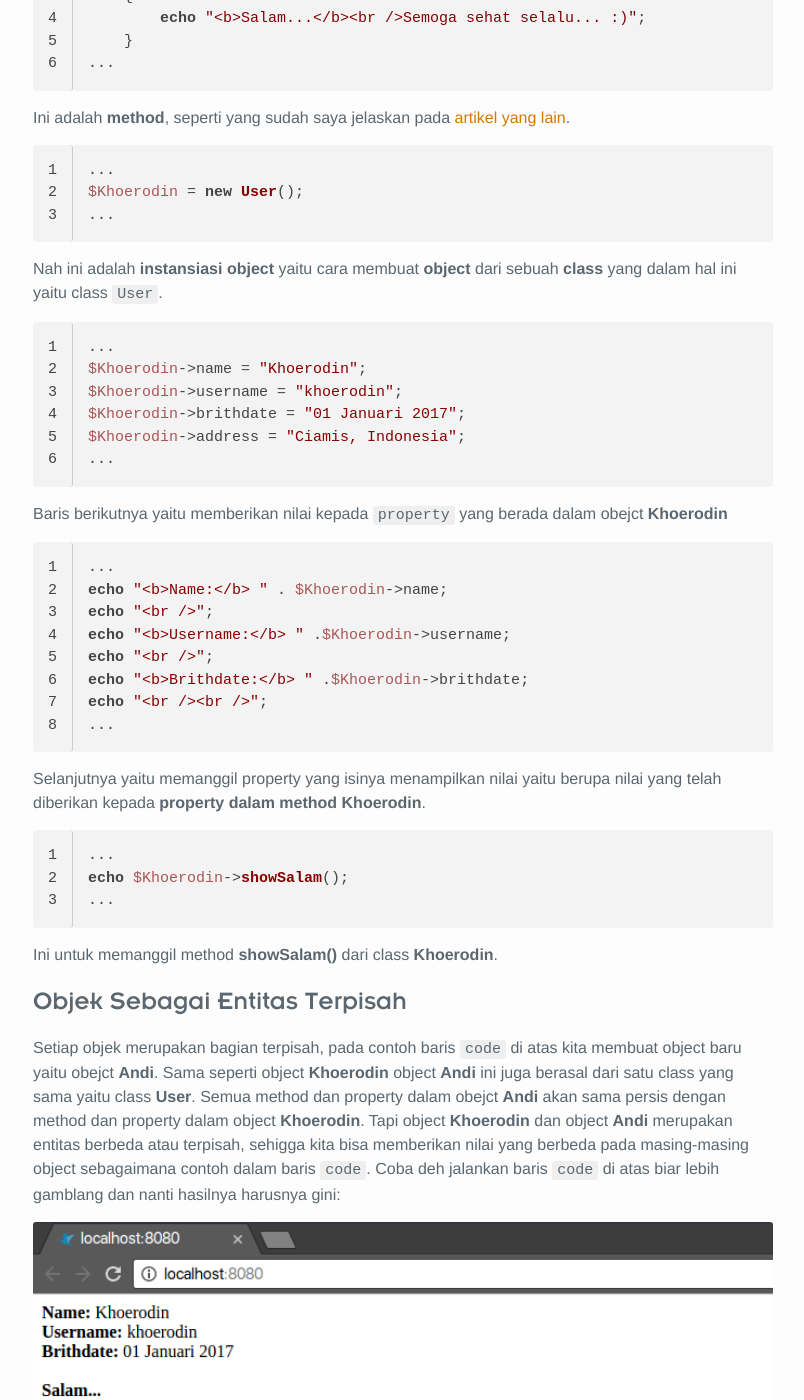
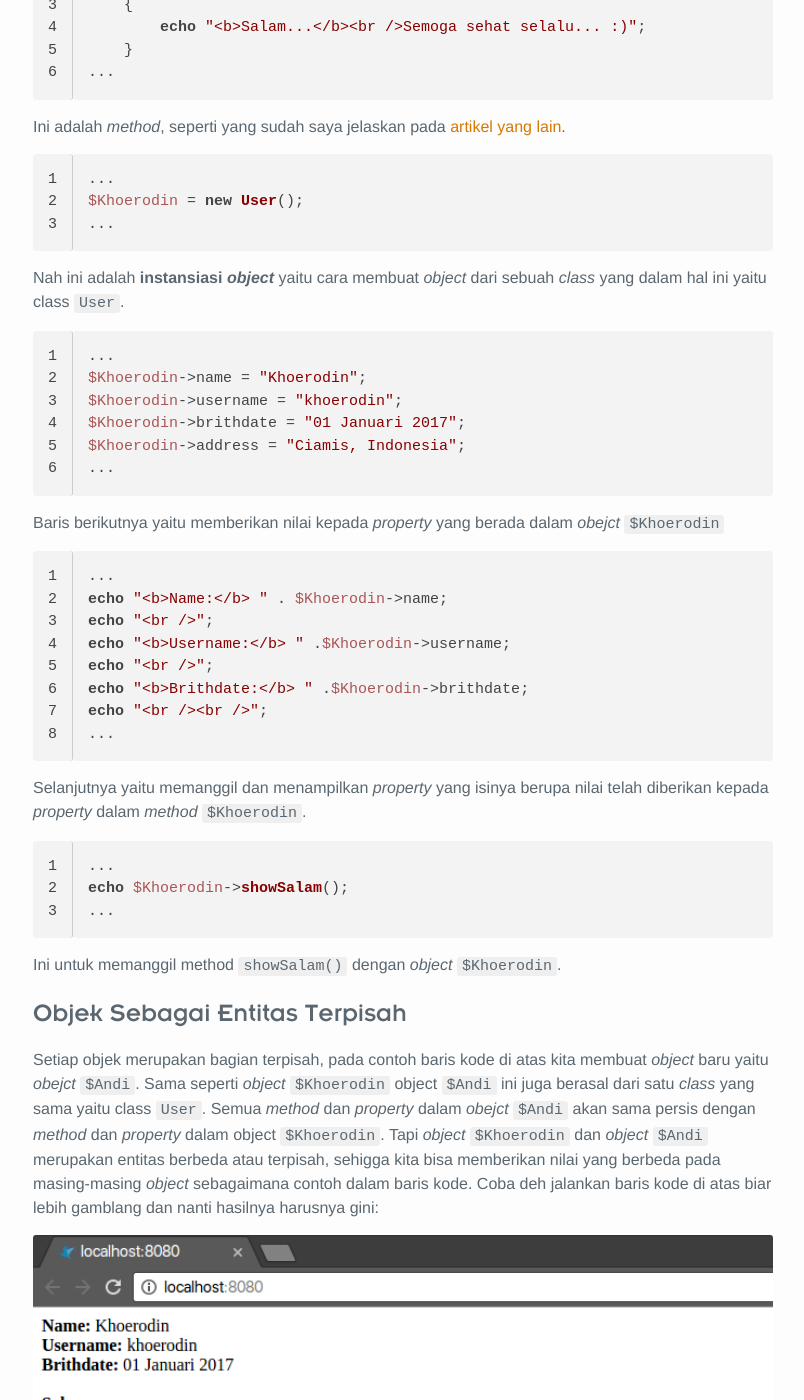
Before and after one commit to khoerodin/khoerodin.github.io, a Jekyll site: the page built from _posts/2017-02-10-penjelasan-object-dalam-oop-php.md, in a window 1280 px wide and 1400 px high, scrolled down 2205 px. Shown: the whole window, without its empty margins (237-1041 px from the left). Built offline with Jekyll 4.4.1, drawn with Linux system fonts in a browser that asks for light colours; nearby versions of some CDN libraries; emoji names are drawn with the system emoji font; comment, search, counter and statistics services are not loaded; some of the changed text lies outside the part shown.

Commit message:
edit markdown

````diff
--- a/_posts/2017-02-10-penjelasan-object-dalam-oop-php.md
+++ b/_posts/2017-02-10-penjelasan-object-dalam-oop-php.md
@@ -7,7 +7,7 @@ tags:
 published: true
 ---
 
-**Object** adalah hasil konkrit atau *hasil cetakan* dari sebuah **class**. Sebagai contoh pada artikel sebelumnya saya telah membuat **Class User** maka object-nya adalah para User atau *account*, misalnya *Khoerodin*, *Andi* dan *Bagus*. Berikut contohnya, silakan praktekkan di komputer masing-masing ya, karena akan lebih faham jika dipraktekkan :smile:
+**Object** adalah hasil konkrit atau *hasil cetakan* dari sebuah **class**. Sebagai contoh pada artikel sebelumnya saya telah membuat *Class* `User` maka *object*-nya adalah para *User* atau *account*, misalnya *Khoerodin*, *Andi* dan *Bagus*. Berikut contohnya, silakan praktekkan di komputer masing-masing ya, karena akan lebih faham jika dipraktekkan :smile:
 
 ```php
 class User {
@@ -72,7 +72,7 @@ class User {
 ...
 ```
 
-Ini adalah mendefinisikan **Class** baru dengan nama **User**, diikuti pembuka kurung kurawal untuk mengawali Class dan tentunya pada baris terakhir ditutup oleh penutup kurung kurawal.
+Ini adalah mendefinisikan *class* baru dengan nama `User`, diikuti pembuka kurung kurawal untuk mengawali *class* dan tentunya pada baris terakhir ditutup oleh penutup kurung kurawal.
 
 ```php
 ...
@@ -83,7 +83,7 @@ Ini adalah mendefinisikan **Class** baru dengan nama **User**, diikuti pembuka k
 ...
 ```
 
-Baris selanjutnya ialah mendefinisikan property, dengan didahului menggunakan keyword **var**. Selain keyword **var** bisa saja menggunakan keyword **public** atau **protected** atau **private**, tapi di sini saya menggunakan **var**. Dalam artikel ini bisa kita abaikan saja pertanyaan *Apa sih fungsi var, public, protected dan private?* Karena bahasan mengenai keyword **public**, **protected** dan **private** akan dibahas dalam artikel tersendiri yaitu tentang **pewarisan**.
+Baris selanjutnya ialah mendefinisikan *property*, dengan didahului menggunakan *keyword* `var`. Selain *keyword* `var` bisa saja menggunakan *keyword* `public` atau `protected` atau `private`, tapi di sini saya menggunakan `var`. Dalam artikel ini bisa kita abaikan saja pertanyaan *Apa sih fungsi var, public, protected dan private?* Karena bahasan mengenai keyword `public`, `protected` dan `private` akan dibahas dalam artikel tersendiri yaitu tentang **pewarisan**.
 
 ```php
 ...
@@ -94,7 +94,7 @@ Baris selanjutnya ialah mendefinisikan property, dengan didahului menggunakan ke
 ...
 ```
 
-Ini adalah **method**, seperti yang sudah saya jelaskan pada <a href="https://khoerodin.id/method-dalam-oop-php/" target="_blank">artikel yang lain</a>.
+Ini adalah *method*, seperti yang sudah saya jelaskan pada <a href="https://khoerodin.id/method-dalam-oop-php/" target="_blank">artikel yang lain</a>.
 
 ```php
 ...
@@ -102,7 +102,7 @@ $Khoerodin = new User();
 ...
 ```
 
-Nah ini adalah **instansiasi object** yaitu cara membuat **object** dari sebuah **class** yang dalam hal ini yaitu class `User`.
+Nah ini adalah **instansiasi _object_** yaitu cara membuat *object* dari sebuah *class* yang dalam hal ini yaitu class `User`.
 
 ```php
 ...
@@ -113,7 +113,7 @@ $Khoerodin->address = "Ciamis, Indonesia";
 ...
 ```
 
-Baris berikutnya yaitu memberikan nilai kepada `property` yang berada dalam obejct **Khoerodin**
+Baris berikutnya yaitu memberikan nilai kepada *property* yang berada dalam *obejct* `$Khoerodin`
 
 ```php
 ...
@@ -126,7 +126,7 @@ echo "<br /><br />";
 ...
 ```
 
-Selanjutnya yaitu memanggil property yang isinya menampilkan nilai yaitu berupa nilai yang telah diberikan kepada **property dalam method Khoerodin**.
+Selanjutnya yaitu memanggil dan menampilkan *property* yang isinya berupa nilai telah diberikan kepada *property* dalam *method* `$Khoerodin`.
 
 ```php
 ...
@@ -134,9 +134,9 @@ echo $Khoerodin->showSalam();
 ...
 ```
 
-Ini untuk memanggil method **showSalam()** dari class **Khoerodin**.
+Ini untuk memanggil method `showSalam()` dengan *object* `$Khoerodin`.
 
 ### Objek Sebagai Entitas Terpisah
-Setiap objek merupakan bagian terpisah, pada contoh baris `code` di atas kita membuat object baru yaitu obejct **Andi**. Sama seperti object **Khoerodin** object **Andi** ini juga berasal dari satu class yang sama yaitu class **User**. Semua method dan property dalam obejct **Andi** akan sama persis dengan method dan property dalam object **Khoerodin**. Tapi object **Khoerodin** dan object **Andi** merupakan entitas berbeda atau terpisah, sehigga kita bisa memberikan nilai yang berbeda pada masing-masing object sebagaimana contoh dalam baris `code`. Coba deh jalankan baris `code` di atas biar lebih gamblang dan nanti hasilnya harusnya gini:
+Setiap objek merupakan bagian terpisah, pada contoh baris kode di atas kita membuat *object* baru yaitu *obejct* `$Andi`. Sama seperti *object* `$Khoerodin` object `$Andi` ini juga berasal dari satu *class* yang sama yaitu class `User`. Semua *method* dan *property* dalam *obejct* `$Andi` akan sama persis dengan *method* dan *property* dalam object `$Khoerodin`. Tapi *object* `$Khoerodin` dan *object* `$Andi` merupakan entitas berbeda atau terpisah, sehigga kita bisa memberikan nilai yang berbeda pada masing-masing *object* sebagaimana contoh dalam baris kode. Coba deh jalankan baris kode di atas biar lebih gamblang dan nanti hasilnya harusnya gini:
 
 ![Contoh Object PHP](https://raw.githubusercontent.com/khoerodin/khoerodin.github.io/master/assets/images/object-php.png "Contoh Object PHP")
````
